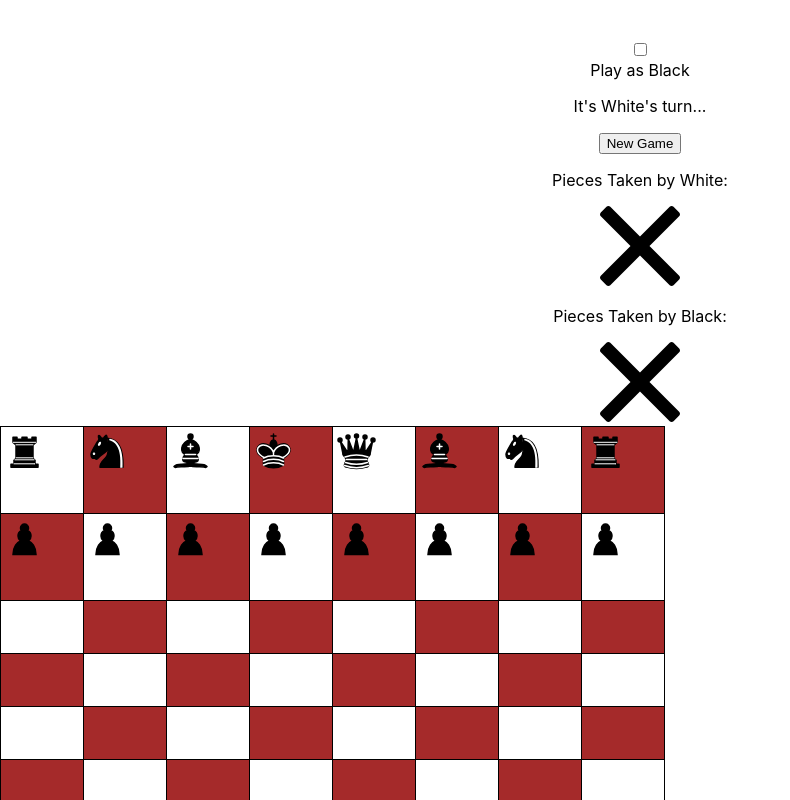
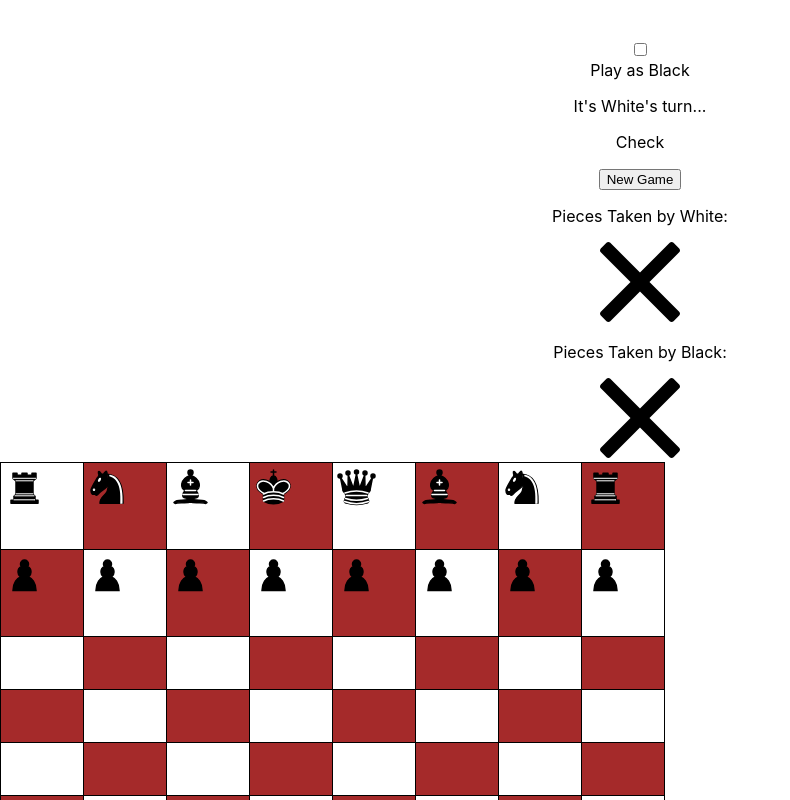
Before and after one commit to dan-suen/chess-game, a React (Create React App) app in the folder chess/: page / in a window 1280 px wide. Shown: the top 800 px of the page, without its empty margins (0-790 px from the left). Built offline with nearby package versions, Linux system fonts and the light colour scheme.

Commit message:
added check message

```diff
--- a/chess/src/App.tsx
+++ b/chess/src/App.tsx
@@ -5,17 +5,18 @@ import createBoard from "./hooks/createBoard";
 import updateSentence from "./hooks/updateSentence";
 import updateTaken from "./hooks/updateTaken";
 import addPieces from "./hooks/addPieces";
+import { isCheck } from "./hooks/gamelogic";
 function App() {
   const [positions, setPositions] = useState<(string|null)[]>(
     (() => {
       const initialPositions = Array(64).fill(null);
       initialPositions[0] = "BR1";
-      initialPositions[1] = "BK1";
+      initialPositions[1] = "BN1";
       initialPositions[2] = "BB1";
       initialPositions[3] = "BK";
       initialPositions[4] = "BQ";
       initialPositions[5] = "BB2";
-      initialPositions[6] = "BK2";
+      initialPositions[6] = "BN2";
       initialPositions[7] = "BR2";
       initialPositions[8] = "BP1";
       initialPositions[9] = "BP2";
@@ -37,12 +38,12 @@ function App() {
       initialPositions[54] = "WP7";
       initialPositions[55] = "WP8";
       initialPositions[56] = "WR1";
-      initialPositions[57] = "WK1";
+      initialPositions[57] = "WN1";
       initialPositions[58] = "WB1";
       initialPositions[59] = "WK";
       initialPositions[60] = "WQ";
       initialPositions[61] = "WB2";
-      initialPositions[62] = "WK2";
+      initialPositions[62] = "WN2";
       initialPositions[63] = "WR2";
 
       return initialPositions;
@@ -52,6 +53,7 @@ function App() {
   const [turn, setTurn] = useState<"black" | "white">("white");
   const [taken, setTaken] = useState<(string|null)[]>(Array(64).fill(null));
   const [activeId, setActiveId] = useState<string | null>(null);
+  const [check, setCheck] = useState<boolean>(false);
 
   useEffect(() => {
     createBoard(flip, positions, setPositions)
@@ -69,7 +71,8 @@ function App() {
   useEffect(() => {
     addPieces(turn, setTurn, positions, setPositions, activeId, setActiveId);
     updateSentence(turn);
-    updateTaken(positions, taken, setTaken)
+    updateTaken(positions, taken, setTaken);
+    setCheck(isCheck(positions, turn));
   }, [turn]);
 
 
@@ -86,6 +89,7 @@ function App() {
       />
       <label htmlFor="flip">Play as Black</label>
       <p id="turnDisplay"></p>
+      <p id="isCheck">{check ? "Check" : ""}</p>
       <button onClick={() => {
          createBoard(flip, positions, setPositions)
         }}>New Game</button>
--- a/chess/src/hooks/addPieces.tsx
+++ b/chess/src/hooks/addPieces.tsx
@@ -22,10 +22,10 @@ const map:Record<string, React.ComponentType<React.SVGProps<SVGSVGElement>>> = {
     'BB2' : BBishopIcon,
     'WB1' : WBishopIcon,
     'WB2' : WBishopIcon,
-    'BK1' : BKnightIcon,
-    'BK2' : BKnightIcon,
-    'WK1' : WKnightIcon,
-    'WK2' : WKnightIcon,
+    'BN1' : BKnightIcon,
+    'BN2' : BKnightIcon,
+    'WN1' : WKnightIcon,
+    'WN2' : WKnightIcon,
     'BK' :BKingIcon,
     'WK' :WKingIcon,
     'WQ' :WQueenIcon,
--- a/chess/src/hooks/createBoard.tsx
+++ b/chess/src/hooks/createBoard.tsx
@@ -34,12 +34,12 @@ const createBoard = function (flip:boolean,positions:(string|null)[], setPositio
     let array = Array(64).fill(null);
     if (!flip) {
         array[0] = "BR1";
-        array[1] = "BK1";
+        array[1] = "BN1";
         array[2] = "BB1";
         array[3] = "BK";
         array[4] = "BQ";
         array[5] = "BB2";
-        array[6] = "BK2";
+        array[6] = "BN2";
         array[7] = "BR2";
         array[8] = "BP1";
         array[9] = "BP2";
@@ -61,22 +61,22 @@ const createBoard = function (flip:boolean,positions:(string|null)[], setPositio
         array[54] = "WP7";
         array[55] = "WP8";
         array[56] = "WR1";
-        array[57] = "WK1";
+        array[57] = "WN1";
         array[58] = "WB1";
         array[59] = "WK";
         array[60] = "WQ";
         array[61] = "WB2";
-        array[62] = "WK2";
+        array[62] = "WN2";
         array[63] = "WR2";
 
     } else {
         array[0] = "WR1";
-        array[1] = "WK1";
+        array[1] = "WN1";
         array[2] = "WB1";
         array[3] = "WK";
         array[4] = "WQ";
         array[5] = "WB2";
-        array[6] = "WK2";
+        array[6] = "WN2";
         array[7] = "WR2";
         array[8] = "WP1";
         array[9] = "WP2";
@@ -98,12 +98,12 @@ const createBoard = function (flip:boolean,positions:(string|null)[], setPositio
         array[54] = "BP7";
         array[55] = "BP8";
         array[56] = "BR1";
-        array[57] = "BK1";
+        array[57] = "BN1";
         array[58] = "BB1";
         array[59] = "BK";
         array[60] = "BQ";
         array[61] = "BB2";
-        array[62] = "BK2";
+        array[62] = "BN2";
         array[63] = "BR2";
     }
     setPositions(array)
--- /dev/null
+++ b/chess/src/hooks/gamelogic.tsx
@@ -0,0 +1,52 @@
+import getHighlightIndices from './getHighlightIndices';
+
+const isKingInCheck = (
+  kingPosition: number,
+  opponentMoves: number[]
+): boolean => {
+  return opponentMoves.includes(kingPosition);
+};
+
+const getAllOpponentMoves = (
+  positions: (string | null)[],
+  activePlayer: string
+): number[] => {
+  const opponentMoves: number[] = [];
+  const opponentPieces = positions
+    .map((piece, index) => ({ piece, index }))
+    .filter(({ piece }) => piece && piece[0] !== activePlayer[0]); // Opponent pieces
+
+  opponentPieces.forEach(({ piece, index }) => {
+    const pieceMoves = getHighlightIndices(
+      index.toString(),
+      positions,
+      piece
+    );
+    opponentMoves.push(...pieceMoves);
+  });
+
+  return opponentMoves;
+};
+
+const isCheck = (
+    positions: (string | null)[],
+    turn: string
+  ): boolean => {
+    // Determine the king's identifier based on the turn
+    const kingIdentifier = `${turn[0].toUpperCase()}K`;
+    console.log(`Searching for king: ${kingIdentifier}`);
+
+    const kingIndex = positions.findIndex(piece => piece === kingIdentifier); // Find king's position
+    console.log(`King index: ${kingIndex}`);
+
+    if (kingIndex === -1) {
+      console.log(`No king found for ${turn}`);
+      return false; // No king found
+    }
+
+    const opponentMoves = getAllOpponentMoves(positions, turn);
+
+    return isKingInCheck(kingIndex, opponentMoves);
+  };
+
+export { isCheck };
--- a/chess/src/hooks/getHighlightIndices.tsx
+++ b/chess/src/hooks/getHighlightIndices.tsx
@@ -125,7 +125,7 @@ const getHighlightIndices = function (
     moves = getRookMoves(activeIndex);
   } else if (/B[0-9]/.test(activeElement)) {
     moves = getBishopMoves(activeIndex);
-  } else if (/K[0-9]/.test(activeElement)) {
+  } else if (/N[0-9]/.test(activeElement)) {
     moves = getKnightMoves(activeIndex);
   } else if (/Q/.test(activeElement)) {
     moves = getQueenMoves(activeIndex);
--- a/chess/src/hooks/updateTaken.tsx
+++ b/chess/src/hooks/updateTaken.tsx
@@ -29,7 +29,7 @@ const map:Record<string, React.ComponentType<React.SVGProps<SVGSVGElement>>> = {
     "X" : X
 }
 const findTaken = function (positions:(string|null)[], setTaken:React.Dispatch<React.SetStateAction<(string | null)[]>>) {
-    let pieces:string[] = ["WB1","WB2","WR1","WR2","WK1","WK2","WK","WQ","WP1","WP2","WP3","WP4","WP5","WP6","WP7","WP8","BB1","BB2","BR1","BR2","BK1","BK2","BK","BQ","BP1","BP2","BP3","BP4","BP5","BP6","BP7","BP8"];
+    let pieces:string[] = ["WB1","WB2","WR1","WR2","WN1","WN2","WK","WQ","WP1","WP2","WP3","WP4","WP5","WP6","WP7","WP8","BB1","BB2","BR1","BR2","BN1","BN2","BK","BQ","BP1","BP2","BP3","BP4","BP5","BP6","BP7","BP8"];
     let filtered = pieces.filter(element => !positions.includes(element))
     let results:string[] = []
     filtered.forEach(element => {
```
Also changed, not shown: chess/src/hooks/No_image.svg.png (deleted).
